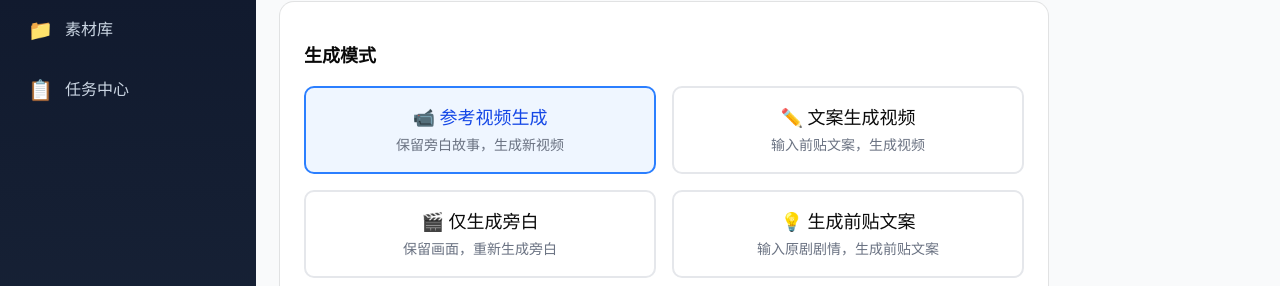
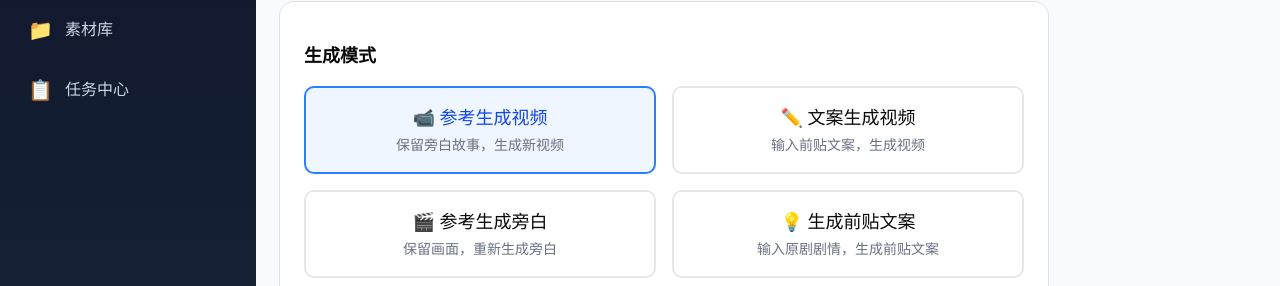
Before and after one commit to wanngzoe/ai-material-platform, a Next.js app: page /tasks/generation in a window 1280 px wide. Shown: the part 141-427 px from the top of the page. Built offline with nearby package versions, Linux system fonts and the light colour scheme.

Commit message:
优化生成模式标题 - 参考视频生成 → 参考生成视频 - 仅生成旁白 → 参考生成旁白

```diff
--- a/src/app/tasks/generation/page.tsx
+++ b/src/app/tasks/generation/page.tsx
@@ -1823,7 +1823,7 @@ function TaskCreationTab({ task, isEditing = false, onCreated }: { task: Generat
                   : "border-gray-200 hover:border-gray-300"
               }`}
             >
-              <div className="font-medium text-lg">📹 参考视频生成</div>
+              <div className="font-medium text-lg">📹 参考生成视频</div>
               <div className="text-sm text-gray-500 mt-1">保留旁白故事，生成新视频</div>
             </button>
             <button
@@ -1847,7 +1847,7 @@ function TaskCreationTab({ task, isEditing = false, onCreated }: { task: Generat
                   : "border-gray-200 hover:border-gray-300"
               }`}
             >
-              <div className="font-medium text-lg">🎬 仅生成旁白</div>
+              <div className="font-medium text-lg">🎬 参考生成旁白</div>
               <div className="text-sm text-gray-500 mt-1">保留画面，重新生成旁白</div>
             </button>
             <button
--- a/src/app/tasks/page.tsx
+++ b/src/app/tasks/page.tsx
@@ -189,9 +189,9 @@ function formReducer(state: FormState, action: FormAction): FormState {
 
 // 生成模式配置
 const modeConfig = {
-  video: { label: "参考视频生成", icon: "📹", desc: "保留旁白故事", color: "blue" },
+  video: { label: "参考生成视频", icon: "📹", desc: "保留旁白故事", color: "blue" },
   text: { label: "文案生成视频", icon: "✏️", desc: "输入前贴文案，生成视频", color: "purple" },
-  narration: { label: "仅生成旁白", icon: "🎬", desc: "保留画面", color: "green" },
+  narration: { label: "参考生成旁白", icon: "🎬", desc: "保留画面", color: "green" },
   creative: { label: "生成前贴文案", icon: "💡", desc: "输入原剧剧情，生成前贴文案", color: "orange" },
 } as const;
 
```
